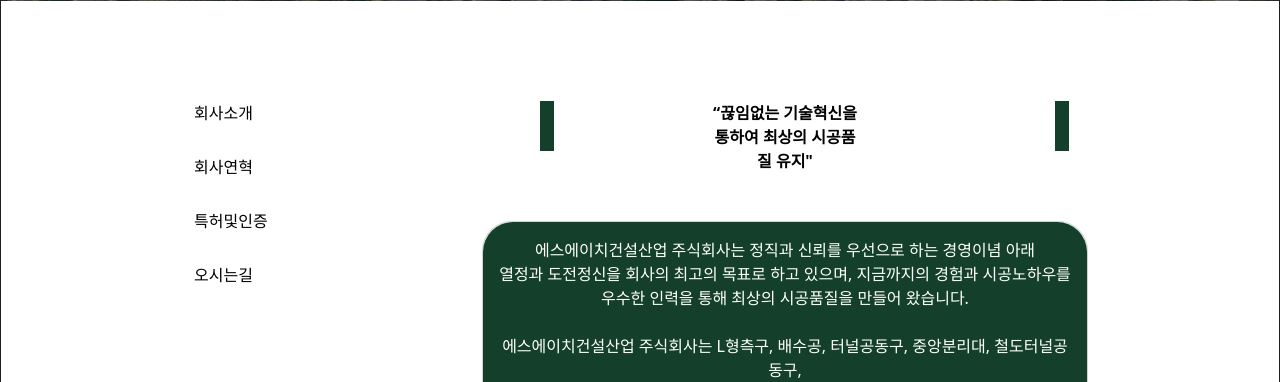
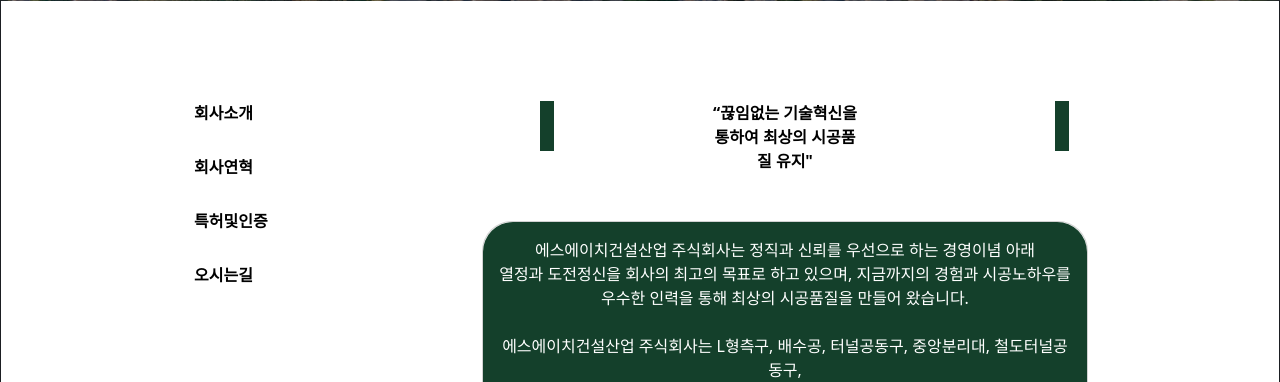
Before and after one commit to DrugCoding/SH_company_pjt, a Django app: page /companies/greeting/ in a window 1280 px wide. Shown: the part 250-632 px from the top of the page. Run offline with Django 3.2, Linux system fonts and the light colour scheme.

Commit message:
chore: position:relative, z-index: ;  값 설정 및 css 수정

```diff
--- a/companies/templates/companies/greeting.html
+++ b/companies/templates/companies/greeting.html
@@ -27,20 +27,20 @@
     <div class="row">
       <div class="col-sm-4">
         <div style="margin-top: 100px;">
-            <ul style=" list-style: none; margin-left: 80px; text-align: left;">
+            <ul style="  margin-left: 80px; text-align: left;">
                 <li style=" margin-bottom: 30px;">
-                  <a style="font-weight: 400; color: #000; text-decoration: none;" href="{% url 'companies:greeting' %}">
+                  <a style="position:relative; z-index: 3; font-weight: 700; color: #000; text-decoration: none;" href="{% url 'companies:greeting' %}">
                     회사소개
                   </a>
                 </li>
                 <li style=" margin-bottom: 30px;">
-                  <a style="color: #000; text-decoration: none;" href="{% url 'companies:history' %}">회사연혁</a>
+                  <a style="position:relative; z-index: 3; font-weight: 700; color: #000; text-decoration: none;" href="{% url 'companies:history' %}">회사연혁</a>
                 </li>
-                <li style="margin-bottom: 30px;">
-                  <a style="color: #000; text-decoration: none;" href="{% url 'companies:patent' %}">특허및인증</a>
+                <li style="font-weight: 700; margin-bottom: 30px;">
+                  <a style="position:relative; z-index: 3; color: #000; text-decoration: none;" href="{% url 'companies:patent' %}">특허및인증</a>
                 </li>
-                <li style="margin-bottom: 30px;">
-                  <a style="color: #000; text-decoration: none;" href="{% url 'companies:come' %}">오시는길</a>
+                <li style="font-weight: 700; margin-bottom: 30px;">
+                  <a style="position:relative; z-index: 3; color: #000; text-decoration: none;" href="{% url 'companies:come' %}">오시는길</a>
                 </li>
             </ul>
         </div>
```
Also changed, not shown: companies/templates/companies/history.html (+7 -3 lines).
